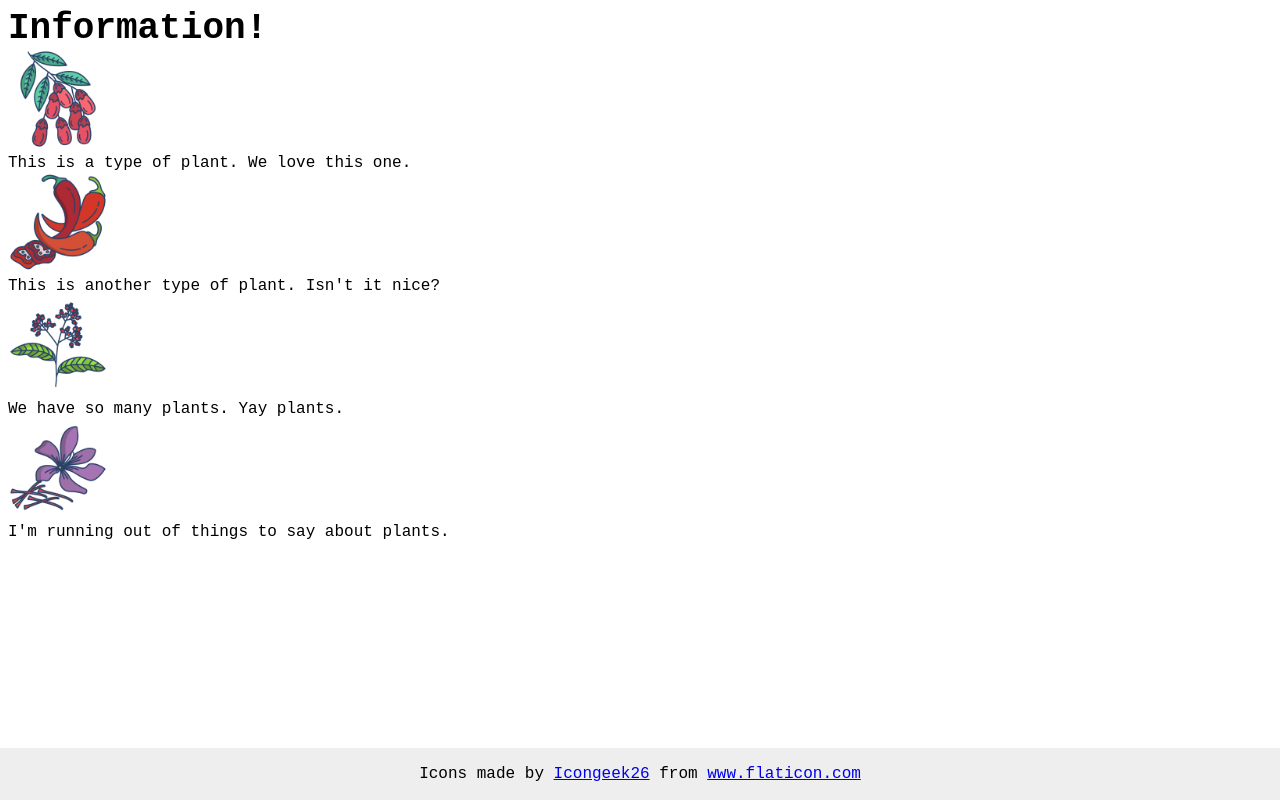
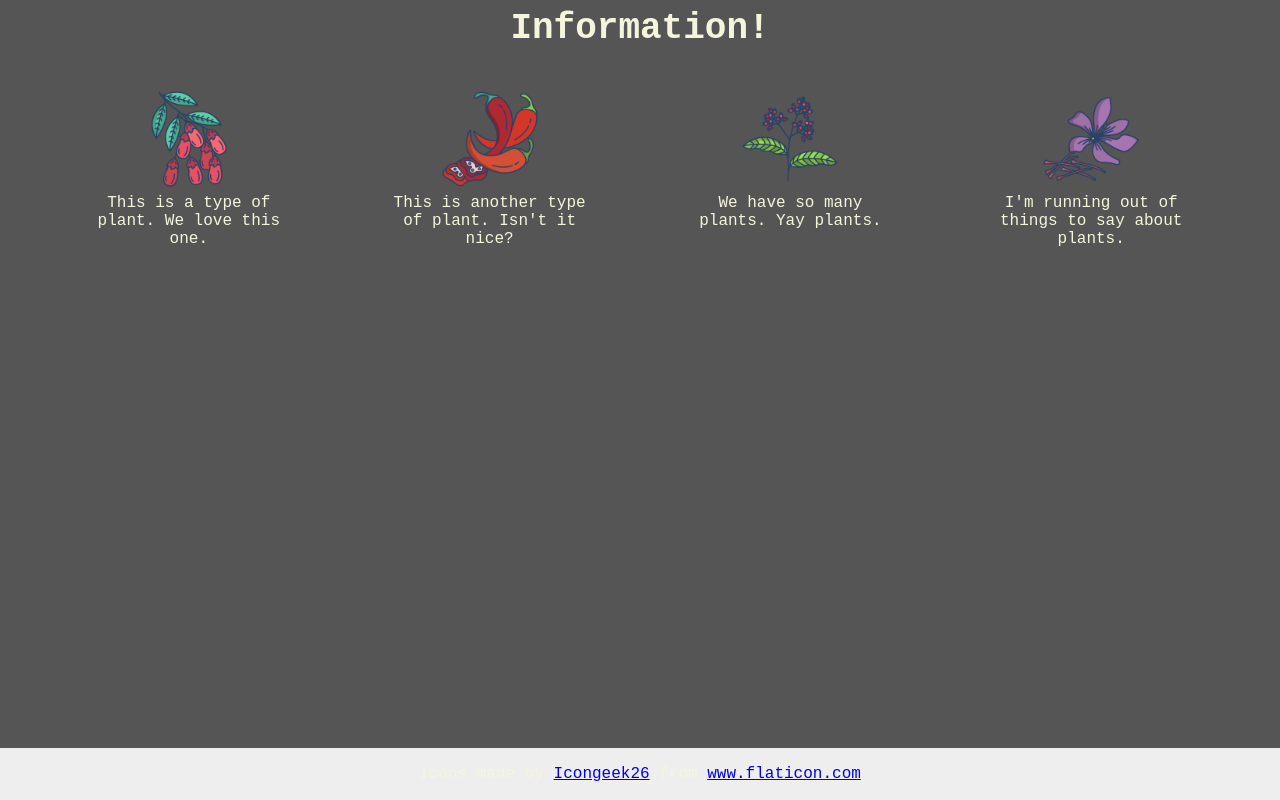
Before and after one commit to its-gio/TheOdinProject, a plain HTML site: page foundations-course/Flexbox/04-flex-information/index.html in a window 1280 px wide. Drawn offline with Linux system fonts and the light colour scheme.

Commit message:
Deleted solution folder and completed flexbox exercise 4

```diff
--- a/foundations-course/Flexbox/04-flex-information/index.html
+++ b/foundations-course/Flexbox/04-flex-information/index.html
@@ -1,30 +1,49 @@
 <!DOCTYPE html>
 <html lang="en">
   <head>
-    <meta charset="UTF-8">
-    <meta http-equiv="X-UA-Compatible" content="IE=edge">
-    <meta name="viewport" content="width=device-width, initial-scale=1.0">
+    <meta charset="UTF-8" />
+    <meta http-equiv="X-UA-Compatible" content="IE=edge" />
+    <meta name="viewport" content="width=device-width, initial-scale=1.0" />
     <title>Information</title>
-    <link rel="stylesheet" href="style.css">
+    <link rel="stylesheet" href="style.css" />
   </head>
   <body>
     <div class="title">Information!</div>
 
-    <img src="./images/barberry.png" alt="barberry">
-    <div class="text">This is a type of plant. We love this one.</div>
+    <div class="berries">
+      <div class="berry-container">
+        <img src="./images/barberry.png" alt="barberry" />
+        <div class="text">This is a type of plant. We love this one.</div>
+      </div>
 
-    <img src="./images/chilli.png" alt="chili">
-    <div class="text">This is another type of plant. Isn't it nice?</div>
+      <div class="berry-container">
+        <img src="./images/chilli.png" alt="chili" />
+        <div class="text">This is another type of plant. Isn't it nice?</div>
+      </div>
 
-    <img src="./images/pepper.png" alt="pepper">
-    <div class="text">We have so many plants. Yay plants.</div>
+      <div class="berry-container">
+        <img src="./images/pepper.png" alt="pepper" />
+        <div class="text">We have so many plants. Yay plants.</div>
+      </div>
 
-    <img src="./images/saffron.png" alt="saffron">
-    <div class="text">I'm running out of things to say about plants.</div>
+      <div class="berry-container">
+        <img src="./images/saffron.png" alt="saffron" />
+        <div class="text">I'm running out of things to say about plants.</div>
+      </div>
+    </div>
 
     <!-- disregard this section, it's here to give attribution to the creator of these icons -->
     <div class="footer">
-      <div>Icons made by <a href="https://www.flaticon.com/authors/icongeek26" title="Icongeek26">Icongeek26</a> from <a href="https://www.flaticon.com/" title="Flaticon">www.flaticon.com</a></div>
+      <div>
+        Icons made by
+        <a href="https://www.flaticon.com/authors/icongeek26" title="Icongeek26"
+          >Icongeek26</a
+        >
+        from
+        <a href="https://www.flaticon.com/" title="Flaticon"
+          >www.flaticon.com</a
+        >
+      </div>
     </div>
   </body>
 </html>
--- a/foundations-course/Flexbox/04-flex-information/solution/solution.css
+++ /dev/null
@@ -1,46 +0,0 @@
-body {
-  font-family: 'Courier New', Courier, monospace;
-}
-
-img {
-  width: 100px;
-  height: 100px;
-}
-
-.title {
-  font-size: 36px;
-  font-weight: 900;
-}
-
-/* do not edit this footer */
-.footer {
-  position: fixed;
-  bottom: 0;
-  left: 0;
-  right: 0;
-  height: 52px;
-  display: flex;
-  align-items: center;
-  justify-content: center;
-  background: #eee;
-}
-
-/* SOLUTION */
-
-body {
-  text-align: center;
-}
-
-.title {
-  margin-bottom: 32px;
-}
-
-.container {
-  display: flex;
-  justify-content: center;
-  gap: 52px;
-}
-
-.info {
-  max-width: 200px;
-}
--- a/foundations-course/Flexbox/04-flex-information/style.css
+++ b/foundations-course/Flexbox/04-flex-information/style.css
@@ -1,5 +1,8 @@
 body {
-  font-family: 'Courier New', Courier, monospace;
+  font-family: "Courier New", Courier, monospace;
+  background-color: #555;
+  color: beige;
+  text-align: center;
 }
 
 img {
@@ -10,6 +13,18 @@ img {
 .title {
   font-size: 36px;
   font-weight: 900;
+  padding-bottom: 40px;
+}
+
+.berries {
+  display: flex;
+  gap: 20px;
+  justify-content: space-evenly;
+}
+
+.berry-container {
+  flex: 1;
+  max-width: 200px;
 }
 
 /* do not edit this footer */
```
Also changed, not shown: foundations-course/Flexbox/04-flex-information/solution/solution.html (deleted, +0 -37 lines), foundations-course/Flexbox/04-flex-information/solution/images/barberry.png (deleted), foundations-course/Flexbox/04-flex-information/solution/images/chilli.png (deleted), foundations-course/Flexbox/04-flex-information/solution/images/pepper.png (deleted), foundations-course/Flexbox/04-flex-information/solution/images/saffron.png (deleted).
